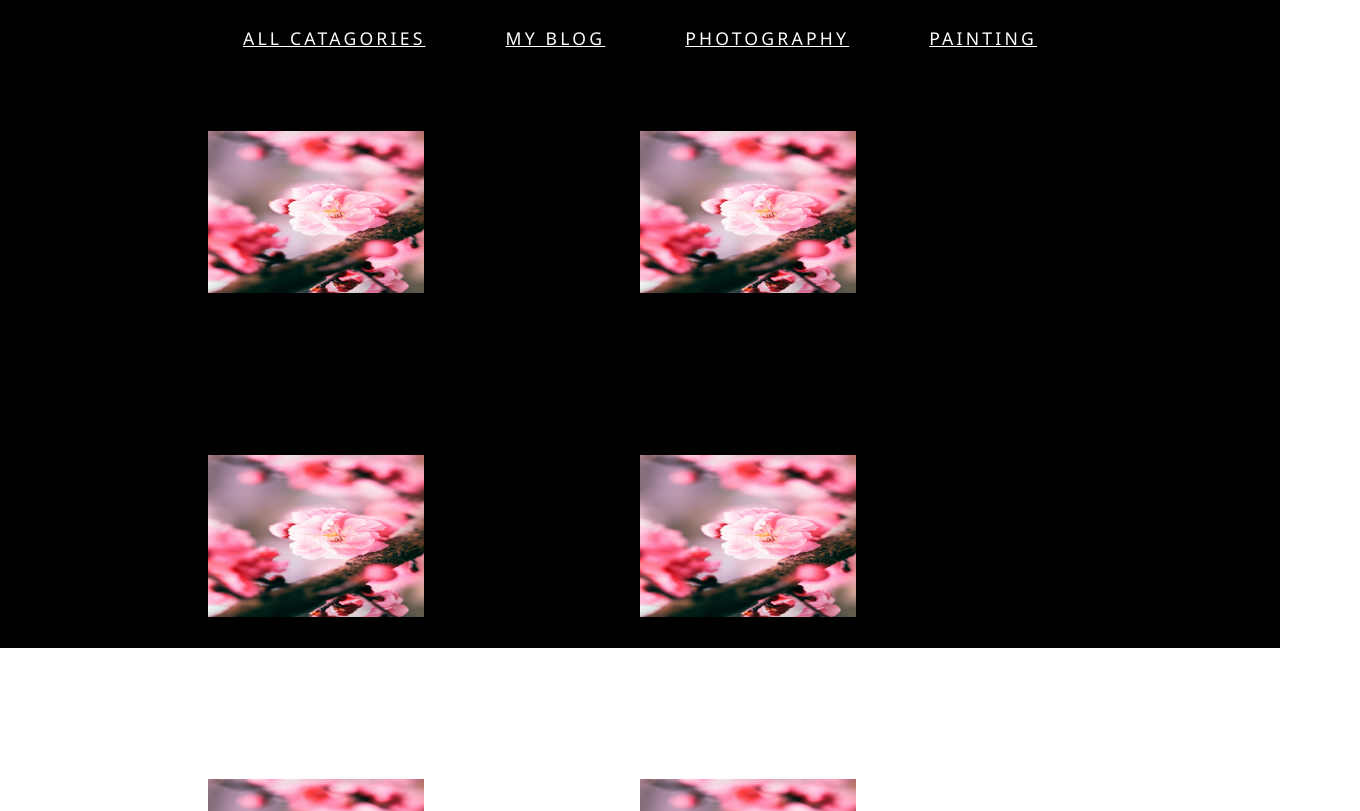
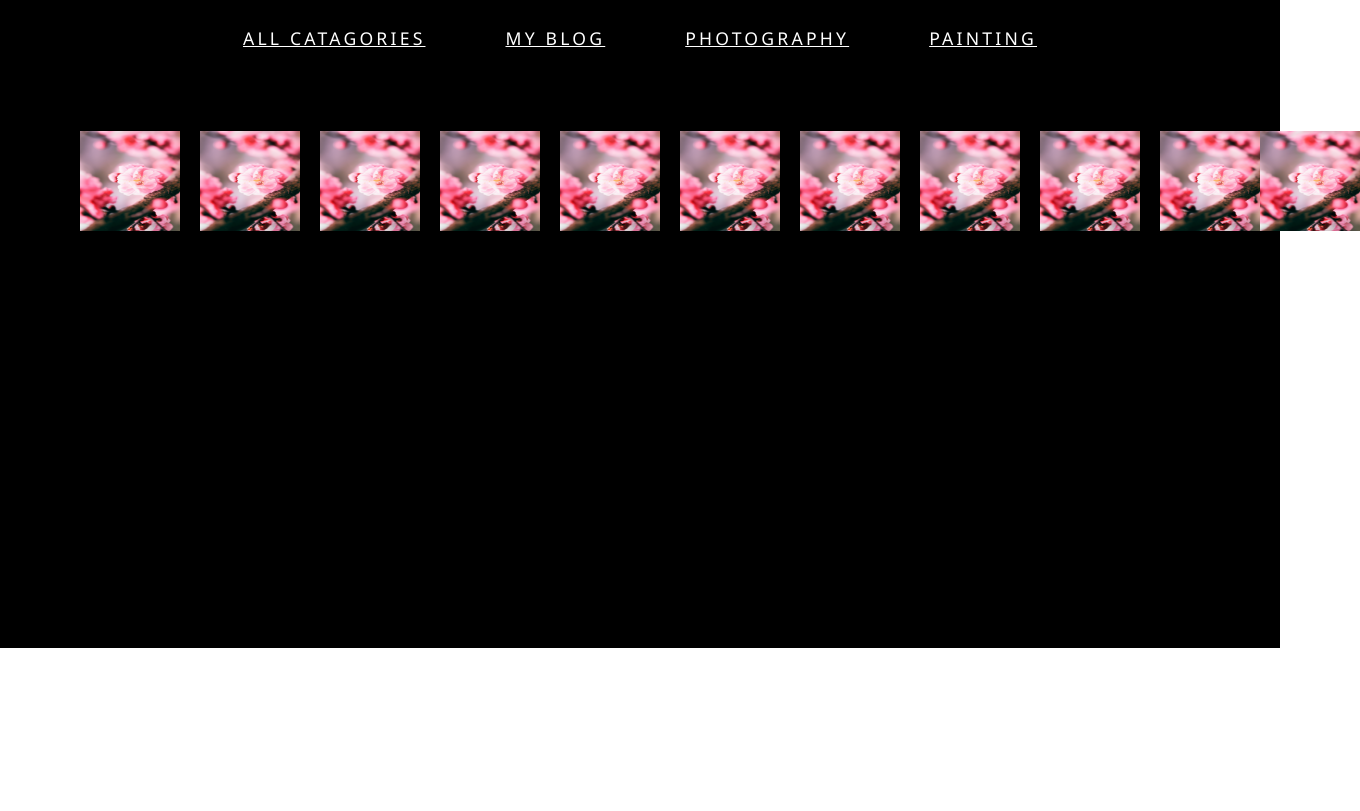
Before and after one commit to RafiaZ/portfolio, a React (Create React App) app: page / in a window 1280 px wide. Shown: the part 3060-3871 px from the top of the page, 1360 px wide, since content can reach past the window. After the commit the page ends 3708 px from the top, so only its background shows below. Built offline with nearby package versions, Linux system fonts and the light colour scheme.

Commit message:
fixing grid

```diff
--- a/src/components/Recent-work/recents.css
+++ b/src/components/Recent-work/recents.css
@@ -39,18 +39,20 @@
 }
 
 .recents__grid{
-    /* display: flex;
-flex-wrap: wrap;
 
-    grid-gap: 2rem; */
     display: grid;
-    /* width: 60%; */
-    grid-template-columns: repeat(auto-fill, minmax(300px, 1fr));
+    grid-auto-flow: column;
+    grid-template-columns: repeat(auto-fill, minmax(120px, 1fr));
+
 
 }
 
 .recents__images{
-    height: 50%;
-    width: 50%;
+
 
 }
+
+.recents__images img{
+    height: 100px;
+    width: 100px;
+}
--- a/src/components/Recent-work/recents.js
+++ b/src/components/Recent-work/recents.js
@@ -19,28 +19,45 @@ function Recents() {
             </div>
             <div className="recents__grid">
 
-                <div>
-                    <img className="recents__images" src={ImageRecent} alt="recents image 1"/>
+                <div  className="recents__images">
+                    <img src={ImageRecent} alt="recents image 1"/>
                 </div>
 
-                <div>
-                    <img className="recents__images" src={ImageRecent} alt="recents image 1"/>
+                <div  className="recents__images">
+                    <img  src={ImageRecent} alt="recents image 1"/>
                 </div>
 
-                <div>
-                    <img className="recents__images" src={ImageRecent} alt="recents image 1"/>
+                <div  className="recents__images">
+                    <img  src={ImageRecent} alt="recents image 1"/>
                 </div>
 
-                <div>
-                    <img className="recents__images" src={ImageRecent} alt="recents image 1"/>
+                <div  className="recents__images">
+                    <img  src={ImageRecent} alt="recents image 1"/>
                 </div>
 
-                <div>
-                    <img className="recents__images" src={ImageRecent} alt="recents image 1"/>
+                <div  className="recents__images">
+                    <img  src={ImageRecent} alt="recents image 1"/>
                 </div>
 
-                <div>
-                    <img className="recents__images" src={ImageRecent} alt="recents image 1"/>
+                <div  className="recents__images">
+                    <img  src={ImageRecent} alt="recents image 1"/>
+                </div>
+
+                <div  className="recents__images">
+                    <img  src={ImageRecent} alt="recents image 1"/>
+                </div>
+
+                <div  className="recents__images">
+                    <img  src={ImageRecent} alt="recents image 1"/>
+                </div>
+                <div  className="recents__images">
+                    <img  src={ImageRecent} alt="recents image 1"/>
+                </div>
+                <div  className="recents__images">
+                    <img  src={ImageRecent} alt="recents image 1"/>
+                </div>
+                <div  className="recents__images">
+                    <img  src={ImageRecent} alt="recents image 1"/>
                 </div>
 
 
```
